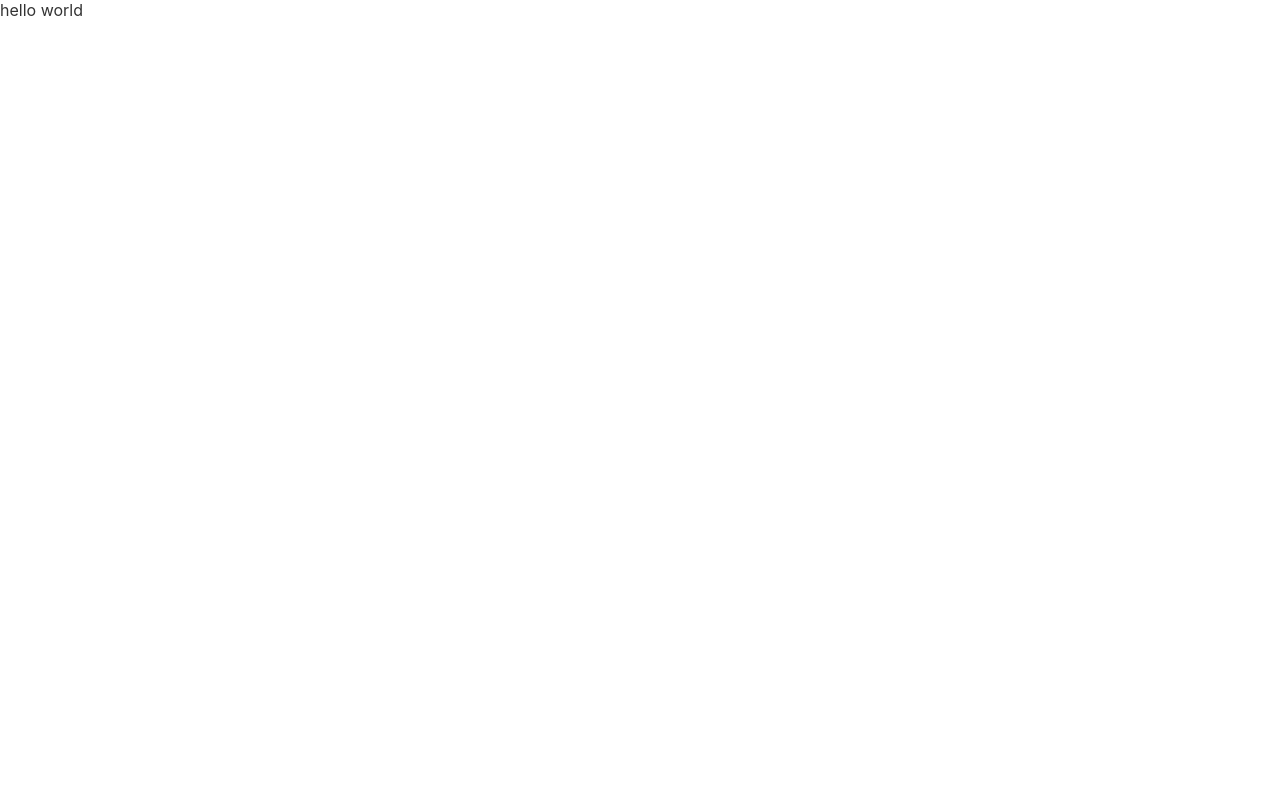
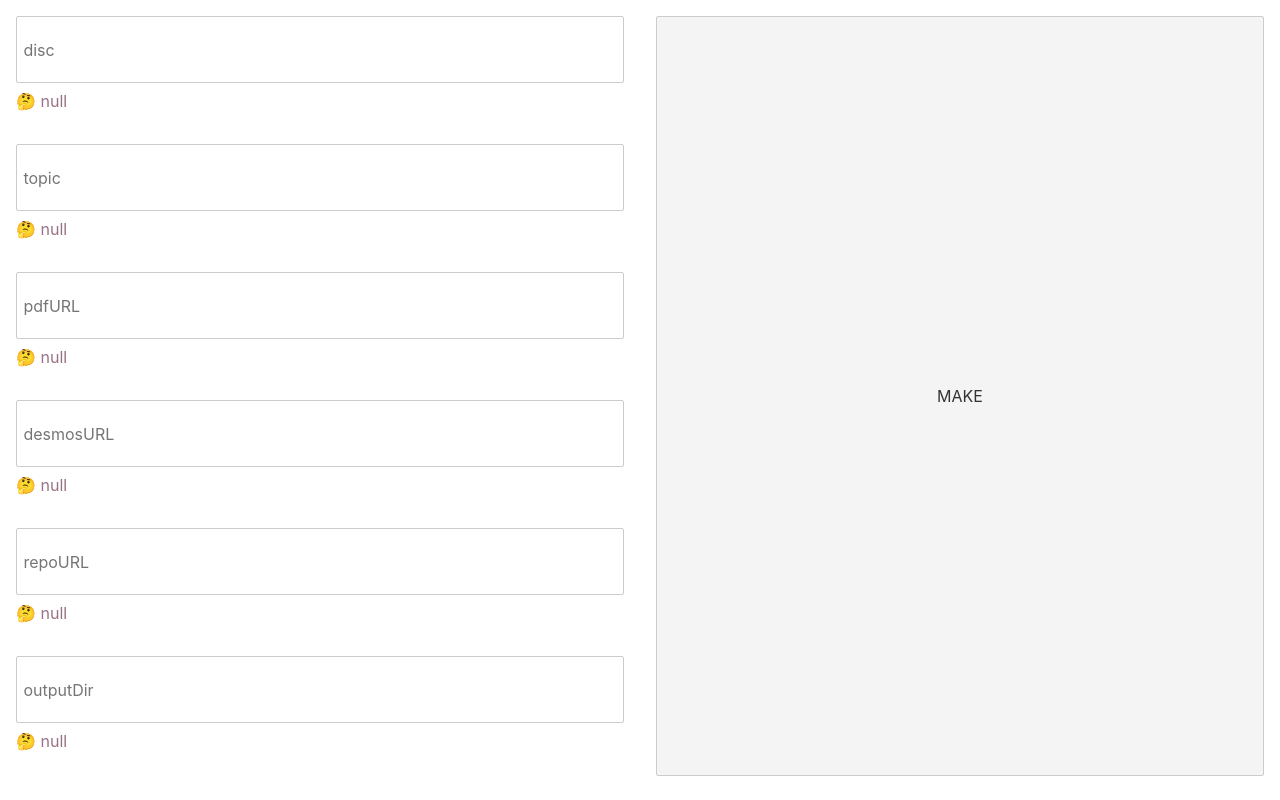
Before and after one commit to SpicyRicecaker/autohtml_node, a Svelte app in the folder pages/: page / in a window 1280 px wide. Built offline with nearby package versions, Linux system fonts and the light colour scheme.

Commit message:
Injection of content in html using handlebars, SCUFFED

```diff
--- a/pages/public/index.html
+++ b/pages/public/index.html
@@ -4,7 +4,7 @@
 	<meta charset='utf-8'>
 	<meta name='viewport' content='width=device-width,initial-scale=1'>
 
-	<title>Svelte App</title>
+	<title>autohtml</title>
 
 	<!-- <link rel='icon' type='image/png' href='favicon.png'> -->
 	<link rel='stylesheet' href='global.css'>
--- a/pages/src/App.svelte
+++ b/pages/src/App.svelte
@@ -1,5 +1,65 @@
 <script lang="ts">
-  let name = 'hello world';
+  import Handlebars from 'handlebars';
+  import { local } from './stores';
+  import { promises as fs } from 'fs';
+  import path from 'path';
+  import { onMount } from 'svelte';
+  interface form {
+    disc: { value: string; modified: boolean };
+    topic: { value: string; modified: boolean };
+    pdfURL: { value: string; modified: boolean };
+    desmosURL: { value: string; modified: boolean };
+    repoURL: { value: string; modified: boolean };
+    outputDir: { value: string; modified: boolean };
+  }
+
+  let form: form = {
+    disc: { value: '', modified: false },
+    topic: { value: '', modified: false },
+    pdfURL: { value: '', modified: false },
+    desmosURL: { value: '', modified: false },
+    repoURL: { value: '', modified: false },
+    outputDir: { value: '', modified: false },
+  };
+
+  onMount(() => {
+    (Object.keys(form) as (keyof form)[]).forEach((key) => {
+      const t = local.getItem(key);
+      if (t) {
+        form[key].value = t;
+      }
+    });
+  });
+
+  $: formEntries = Object.keys(form) as (keyof form)[];
+
+  // Take in key of form
+  const isLocalChange = (key: keyof form): boolean =>
+    local.getItem(key) === form[key].value ? false : true;
+
+  const getColor = (bool: boolean): string => (bool ? '#9DBF9E' : '#987284');
+
+  const make = async () => {
+    const template = Handlebars.compile(
+      await fs.readFile(
+        path.join(path.resolve(), 'pages', 'src', 'index.hbs'),
+        'utf-8'
+      )
+    );
+    const filepath = path.join(
+      form.outputDir.value,
+      `disc-${form.disc.value}`,
+      `disc-${form.disc.value}-${form.topic.value}`,
+      `disc-${form.disc.value}-${form.topic.value}.html`
+    );
+    // Write the file
+    await fs.writeFile(filepath, template(form));
+    // Update local storage
+    Object.entries(form).forEach(([key, value]) => {
+      console.log(key, value.value);
+      local.setItem(key, value.value);
+    });
+  };
 </script>
 
 <style lang="scss">
@@ -13,9 +73,47 @@
     height: 100%;
     max-width: 100%;
     max-height: 100%;
+    display: grid;
+    grid-template:
+      'form action' /
+      minmax(0, 1fr) minmax(0, 1fr);
     // Make it more native, turn it on later if needed
     user-select: none;
   }
+
+  .form {
+    grid-area: form;
+    padding: 1rem;
+    display: grid;
+    & * {
+      min-width: 0;
+      word-break: break-all;
+    }
+  }
+
+  .action {
+    grid-area: action;
+    padding: 1rem;
+    display: grid;
+    min-height: 0; /* NEW */
+    min-width: 0;
+  }
 </style>
 
-<main>{name}</main>
+<main>
+  <div class="form">
+    {#each formEntries as key}
+      <input
+        type="text"
+        placeholder={key}
+        bind:value={form[key].value}
+        on:input={() => (form[key].modified = isLocalChange(key))} />
+      <div style="color: {getColor(form[key].modified)}">
+        {#if form[key].modified}😍{:else}🤔{/if}
+        {local.getItem(key)}
+      </div>
+    {/each}
+    <!-- <button>Choose path</button> -->
+  </div>
+  <div class="action"><button on:click={make}>MAKE</button></div>
+</main>
--- /dev/null
+++ b/pages/src/stores.ts
@@ -0,0 +1 @@
+export const local = window.localStorage;
--- a/pages/tsconfig.json
+++ b/pages/tsconfig.json
@@ -14,7 +14,7 @@
     "noImplicitReturns": true,
     "noImplicitAny": true,
     // // Custom things that we need for svelte???
-    // "typeRoots": ["node_modules/@types"], // "typeRoots": [] -> won't work
-    // "types": ["svelte", "node"]
+    "typeRoots": ["node_modules/@types"], // "typeRoots": [] -> won't work
+    "types": ["svelte", "node"]
   }
 }
```
Also changed, not shown: package.json (+5 -5 lines), pages/package.json (+5 -2 lines), 1 other file (tests, documents, lock files or other folders).
